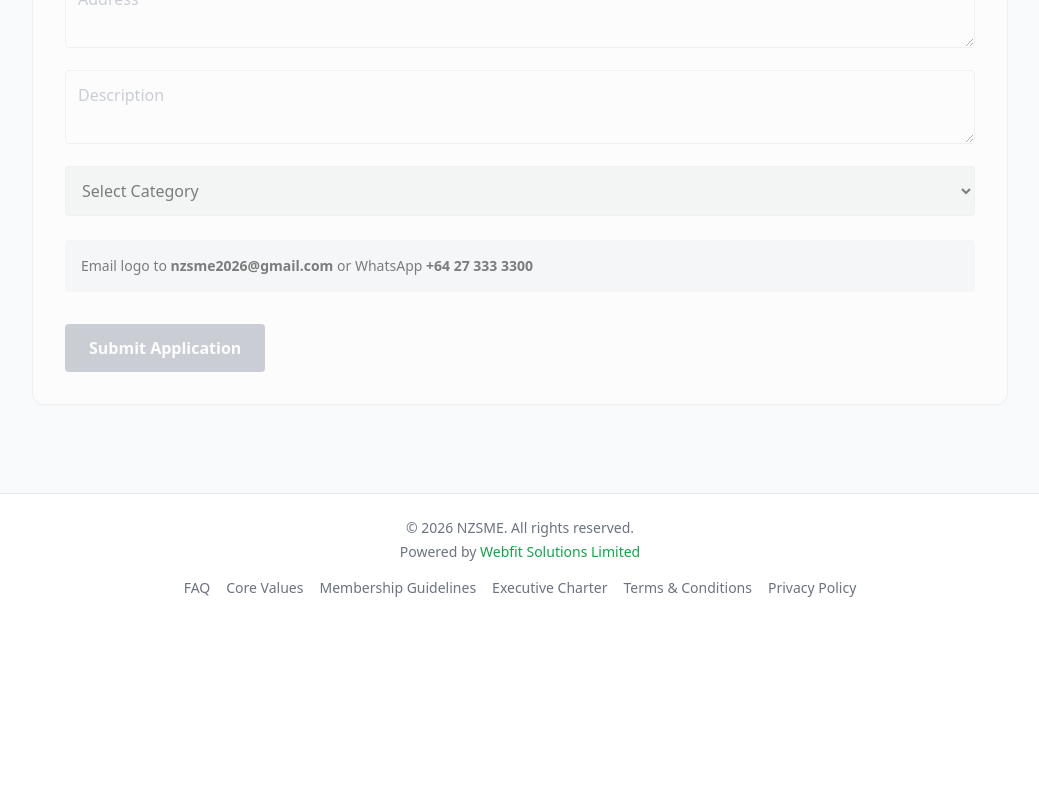
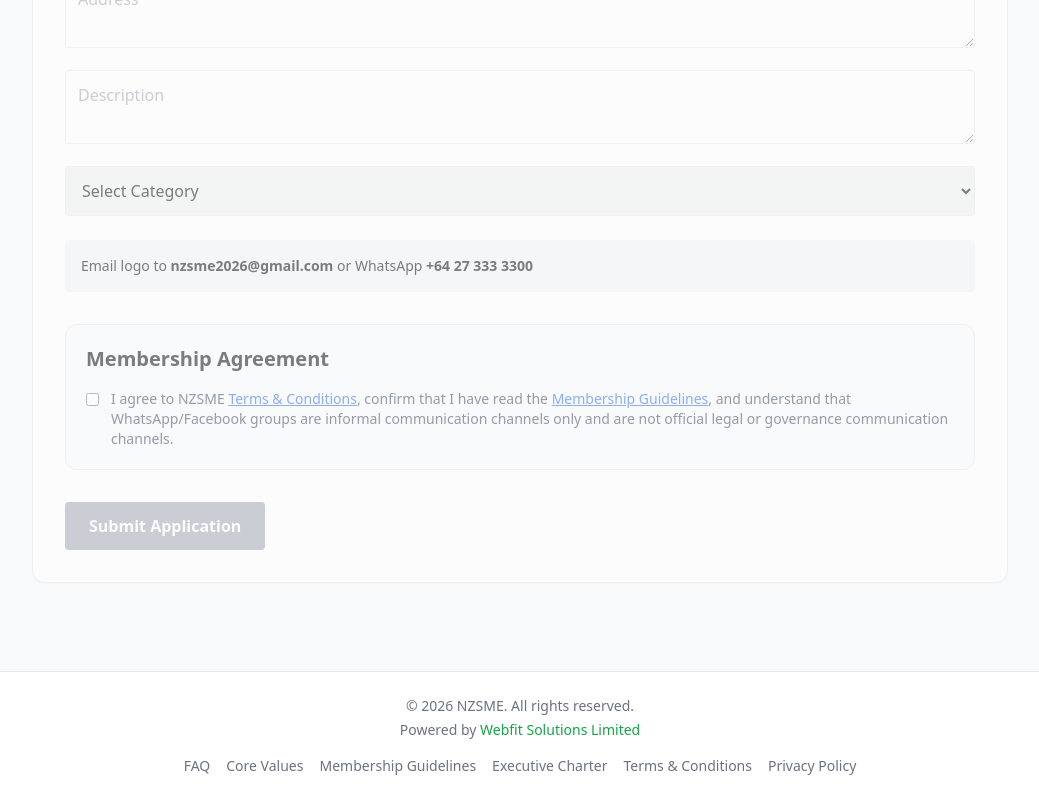
Before and after one commit to nzsme2026/nzsme, a Next.js app: page /apply in a window 1280 px wide. Shown: the part 991-1791 px from the top of the page, without its empty margins (120-1159 px from the left). Before the commit the page ends 1613 px from the top, so only its background shows below. Built offline with nearby package versions, Linux system fonts and the light colour scheme.

Commit message:
Added membership agreement checkbox to application form

```diff
--- a/app/apply/ApplyForm.tsx
+++ b/app/apply/ApplyForm.tsx
@@ -216,7 +216,42 @@ export default function ApplyForm({ isPaid }: { isPaid: boolean }) {
                   Email logo to <strong>nzsme2026@gmail.com</strong> or WhatsApp <strong>+64 27 333 3300</strong>
                 </div>
               </div>
+              {/* MEMBERSHIP AGREEMENT */}
+              <div className="border rounded-xl p-5 bg-slate-50">
+                <h2 className="text-xl font-semibold mb-4">
+                  Membership Agreement
+                </h2>
 
+                <label className="flex gap-3 items-start text-sm text-slate-700">
+                  <input
+                    type="checkbox"
+                    required
+                    className="mt-1"
+                  />
+
+                  <span>
+                    I agree to NZSME{" "}
+                    <Link
+                      href="/terms-and-conditions"
+                      target="_blank"
+                      className="text-blue-600 underline"
+                    >
+                      Terms & Conditions
+                    </Link>
+                    , confirm that I have read the{" "}
+                    <Link
+                      href="/membership-guidelines"
+                      target="_blank"
+                      className="text-blue-600 underline"
+                    >
+                      Membership Guidelines
+                    </Link>
+                    , and understand that WhatsApp/Facebook groups are informal
+                    communication channels only and are not official legal or
+                    governance communication channels.
+                  </span>
+                </label>
+              </div>
               {/* SUBMIT BUTTON FIXED */}
               <button
                 type="submit"
```
